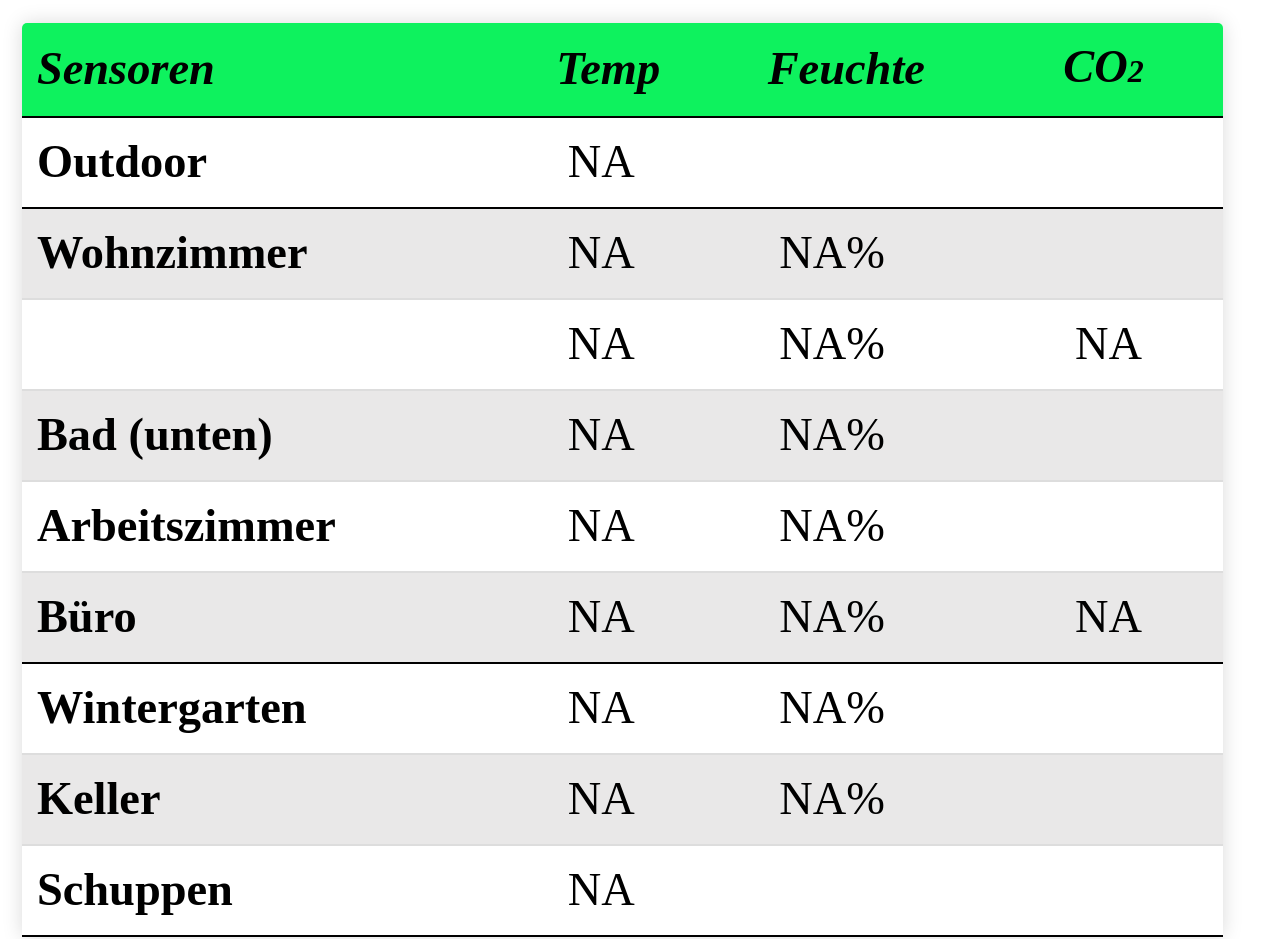
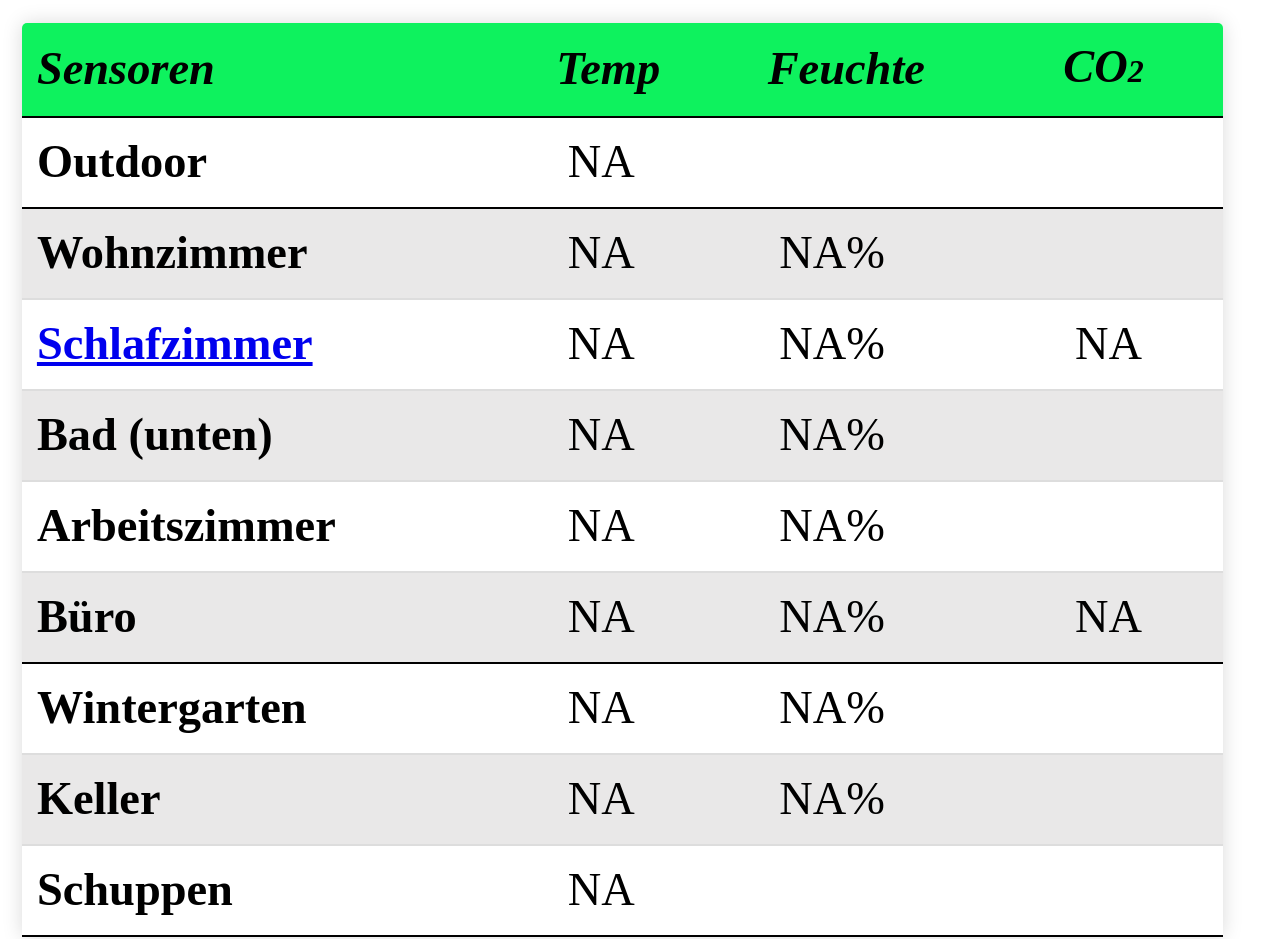
Before and after one commit to MatzeWB/Data_Home, a plain HTML site: page index.html in a window 1280 px wide. Shown: the top 939 px of the page. Drawn offline with nearby package versions, Linux system fonts and the light colour scheme; no server answers.

Commit message:
Update index.html

```diff
--- a/index.html
+++ b/index.html
@@ -70,7 +70,7 @@
    <!--             <td>&nbsp;<span id="time_WZ"></span></td> -->
             </tr>
             <tr id="row_SZ">
-                <td><b><a href="SZ.html" Schlafzimmer</a></b></td>
+                <td><b><a href="SZ.html">Schlafzimmer</a></b></td>
                 <td>&nbsp;<span id="temp_SZ"></span></td>
                 <td>&nbsp;<span id="hum_SZ"></span>%</td>
                 <td>&nbsp;<span id="co2_SZ"></span></td>
```
